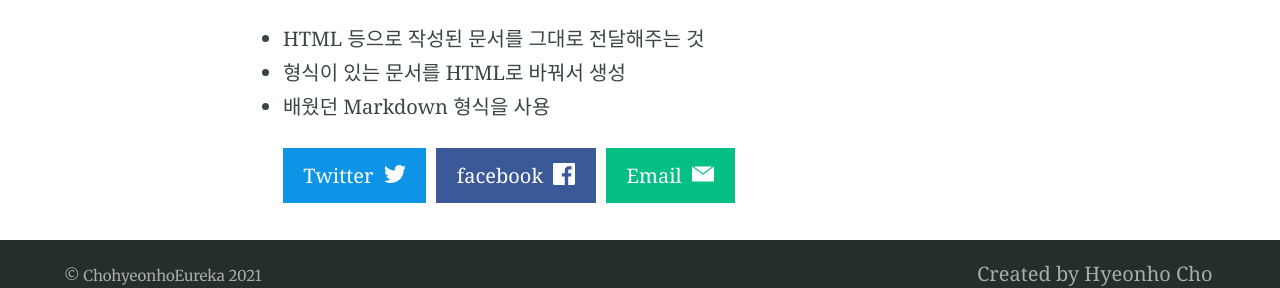
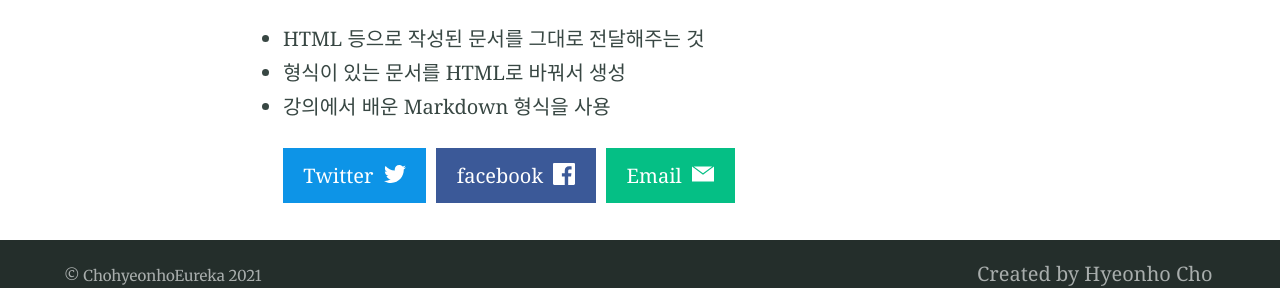
Before and after one commit to chohyeonho/chohyeonho.github.io, a Jekyll site: the page built from _posts/2021-12-16-jekyll.md, in a window 1280 px wide. Shown: the part 884-1172 px from the top of the page. Built offline with Jekyll 4.4.1, drawn with Linux system fonts in a browser that asks for light colours; comment, search, counter and statistics services are not loaded.

Commit message:
Update 2021-12-16-jekyll.md

```diff
--- a/_posts/2021-12-16-jekyll.md
+++ b/_posts/2021-12-16-jekyll.md
@@ -19,4 +19,4 @@ feature_image: "https://picsum.photos/2560/600?image=872"
 ## 정적 웹사이트
 - HTML 등으로 작성된 문서를 그대로 전달해주는 것
 - 형식이 있는 문서를 HTML로 바꿔서 생성
-- 배웠던 Markdown 형식을 사용
+- 강의에서 배운 Markdown 형식을 사용
```
